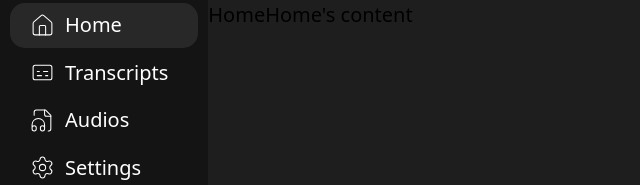
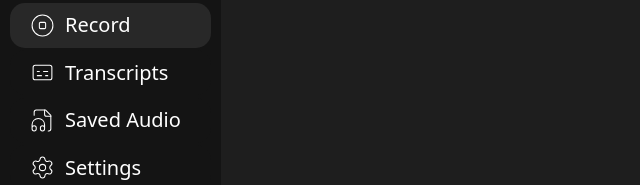
Before and after one commit to Silverellion/japanese-fetcher, a React (Vite) app in the folder frontend/: page / in a window 1280 px wide. Shown: the top 185 px of the page, without its empty margins (0-640 px from the left). Built offline with nearby package versions, Linux system fonts and the light colour scheme.

Commit message:
Change Home to Record

```diff
--- a/frontend/electron/main.cjs
+++ b/frontend/electron/main.cjs
@@ -7,8 +7,8 @@ app.commandLine.appendSwitch("disable-features", "Autofill");
 
 function createWindow() {
   const mainWindow = new BrowserWindow({
-    width: 1920,
-    height: 1080,
+    width: 1280,
+    height: 720,
     show: false,
     webPreferences: {
       nodeIntegration: false,
@@ -18,7 +18,6 @@ function createWindow() {
   });
 
   mainWindow.once("ready-to-show", () => {
-    mainWindow.maximize();
     mainWindow.show();
   });
 
--- a/frontend/src/components/mainWindow/mainWindow.tsx
+++ b/frontend/src/components/mainWindow/mainWindow.tsx
@@ -4,7 +4,7 @@ import TabSwitcher from "./sidebar/tabSwitcher";
 import { type Tab } from "../../types";
 
 const MainWindow: React.FC = () => {
-  const [currentTab, setCurrentTab] = React.useState<Tab>("home");
+  const [currentTab, setCurrentTab] = React.useState<Tab>("record");
   return (
     <>
       <div className="flex h-screen w-screen bg-[rgb(30,30,30)]">
--- a/frontend/src/components/mainWindow/sidebar/sidebar.tsx
+++ b/frontend/src/components/mainWindow/sidebar/sidebar.tsx
@@ -1,6 +1,6 @@
 import React from "react";
 import { type Tab } from "../../../types";
-import { House, FileAudio, Captions, Settings, type LucideIcon } from "lucide-react";
+import { CircleStop, FileAudio, Captions, Settings, type LucideIcon } from "lucide-react";
 
 interface SidebarProps {
   currentTab: Tab;
@@ -9,9 +9,9 @@ interface SidebarProps {
 const Sidebar: React.FC<SidebarProps> = ({ currentTab, onTabChange }) => {
   // prettier-ignore
   const tabs: {key: Tab, label: string, icon: LucideIcon}[] = [
-    {key: 'home',        label: 'Home',        icon: House},
+    {key: 'record',      label: 'Record',      icon: CircleStop},
     {key: 'transcripts', label: 'Transcripts', icon: Captions},
-    {key: 'audios',      label: 'Audios',      icon: FileAudio},
+    {key: 'audios',      label: 'Saved Audio', icon: FileAudio},
     {key: 'settings',    label: 'Settings',    icon: Settings},
   ];
   return (
--- a/frontend/src/types.ts
+++ b/frontend/src/types.ts
@@ -1 +1 @@
-export type Tab = "home" | "transcripts" | "audios" | "settings";
+export type Tab = "record" | "transcripts" | "audios" | "settings";
```
